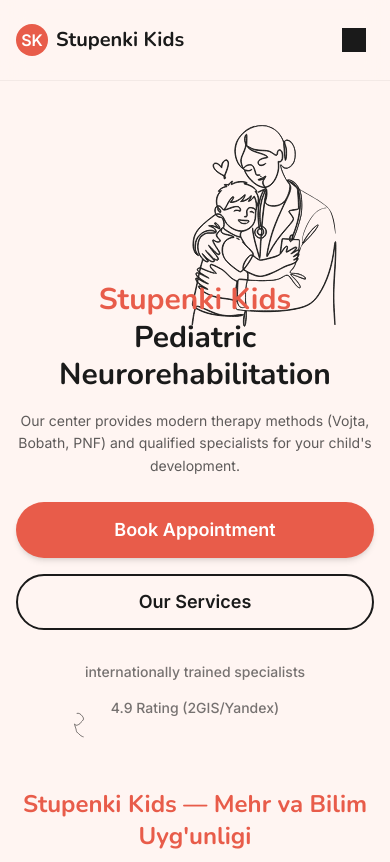
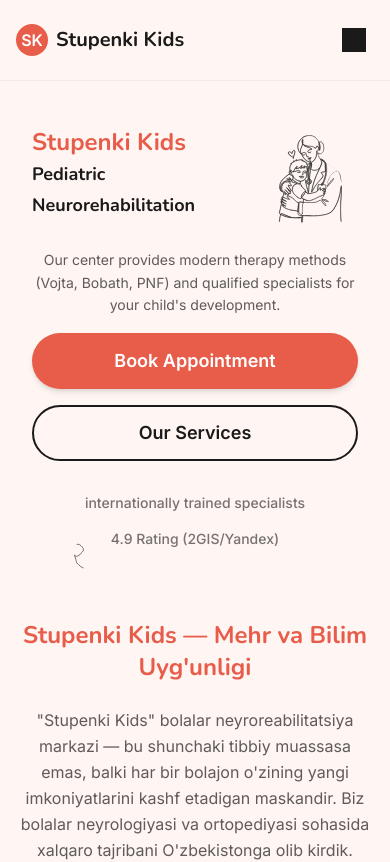
Before and after one commit to WIKKIwk/web_portfolio_1, a React (Vite) app: page / in a window 390 px wide. Shown: the top 862 px of the page. Built offline with nearby package versions, Linux system fonts and the light colour scheme.

Commit message:
style: implement side-by-side hero header (grid) for mobile

```diff
--- a/src/components/sections/Hero.tsx
+++ b/src/components/sections/Hero.tsx
@@ -12,19 +12,37 @@
             <div className="absolute top-0 right-0 -z-10 w-1/2 h-full bg-secondary/20 dark:bg-secondary/5 rounded-bl-[100px] hidden lg:block" />
 
             <div className="container mx-auto px-4 md:px-6 max-w-7xl">
-                <div className="flex flex-col-reverse lg:flex-row items-center gap-0 lg:gap-12">
+                <div className="container mx-auto px-4 md:px-6 max-w-7xl">
+                    <div className="grid grid-cols-2 lg:grid-cols-2 items-center gap-x-4 gap-y-6 lg:gap-12">
 
-                    {/* Content */}
-                    <div className="w-full lg:w-auto lg:max-w-xl space-y-4 lg:space-y-8 text-center lg:text-left -mt-20 lg:mt-0 relative z-10">
-                        <motion.h1
+                        {/* Left Column Content (Desktop) / Top Grid Items (Mobile) */}
+
+                        {/* 1. Title - Col 1 on Mobile, Col 1 on Desktop */}
+                        <motion.div
+                            className="col-span-1 lg:col-span-1 lg:max-w-xl text-left relative z-10"
                             initial={{ opacity: 0, y: 20 }}
                             animate={{ opacity: 1, y: 0 }}
                             transition={{ duration: 0.6, ease: "easeOut" }}
-                            className="text-3xl sm:text-4xl md:text-5xl lg:text-6xl font-heading font-bold text-neutral dark:text-brand-pink leading-tight"
                         >
-                            <span className="text-primary">{t('hero.title_highlight')}</span> <br /> {t('hero.title_main')}
-                        </motion.h1>
+                            <h1 className="text-2xl sm:text-4xl md:text-5xl lg:text-6xl font-heading font-bold text-neutral dark:text-brand-pink leading-tight">
+                                <span className="text-primary block lg:inline">{t('hero.title_highlight')}</span> <span className="hidden lg:inline"><br /></span> <span className="text-lg sm:text-2xl lg:text-6xl">{t('hero.title_main')}</span>
+                            </h1>
+                        </motion.div>
 
+                        {/* 2. Illustration - Col 2 on Mobile, Col 2 on Desktop (Row Span 3 on Desktop) */}
+                        <motion.div
+                            className="col-span-1 lg:col-span-1 lg:row-span-3 flex justify-center lg:justify-start relative"
+                            initial={{ opacity: 0, scale: 0.95 }}
+                            animate={{ opacity: 1, scale: 1 }}
+                            transition={{ duration: 0.8, delay: 0.3, ease: "easeOut" }}
+                        >
+                            <div className="relative w-full" style={{ transform: 'scale(1.2)', transformOrigin: 'center' }}>
+                                <AnimatedHero className="w-full h-auto text-neutral dark:text-brand-pink" />
+                            </div>
+                        </motion.div>
+
+                        {/* 3. Description & Rest - Col Span 2 on Mobile, Col 1 on Desktop */}
+                        <div className="col-span-2 lg:col-span-1 lg:max-w-xl text-center lg:text-left space-y-4 lg:space-y-8">
                             <motion.p
                                 initial={{ opacity: 0, y: 20 }}
                                 animate={{ opacity: 1, y: 0 }}
@@ -38,7 +56,7 @@
                                 initial={{ opacity: 0, y: 20 }}
                                 animate={{ opacity: 1, y: 0 }}
                                 transition={{ duration: 0.6, delay: 0.4, ease: "easeOut" }}
-                            className="relative z-10 flex flex-col sm:flex-row gap-4 justify-center lg:justify-start pt-2 lg:pt-0"
+                                className="relative z-10 flex flex-col sm:flex-row gap-4 justify-center lg:justify-start"
                             >
                                 <Button size="lg">
                                     {t('hero.buttons.book')}
@@ -64,18 +82,7 @@
                                 </div>
                             </motion.div>
                         </div>
-
-                    {/* Illustration - Now on Top on Mobile */}
-                    <motion.div
-                        initial={{ opacity: 0, scale: 0.95, y: -20 }}
-                        animate={{ opacity: 1, scale: 1, y: 0 }}
-                        transition={{ duration: 0.8, delay: 0.3, ease: "easeOut" }}
-                        className="flex-[2] relative w-full flex justify-center lg:justify-start mb-0 lg:mb-0"
-                    >
-                        <div className="relative w-full" style={{ transform: 'scale(1.2) translateY(-10%)', transformOrigin: 'center' }}>
-                            <AnimatedHero className="w-full h-auto text-neutral dark:text-brand-pink" />
                     </div>
-                    </motion.div>
                 </div>
             </div>
         </section>
```
Lines whose indentation alone changed are shown as unchanged.
